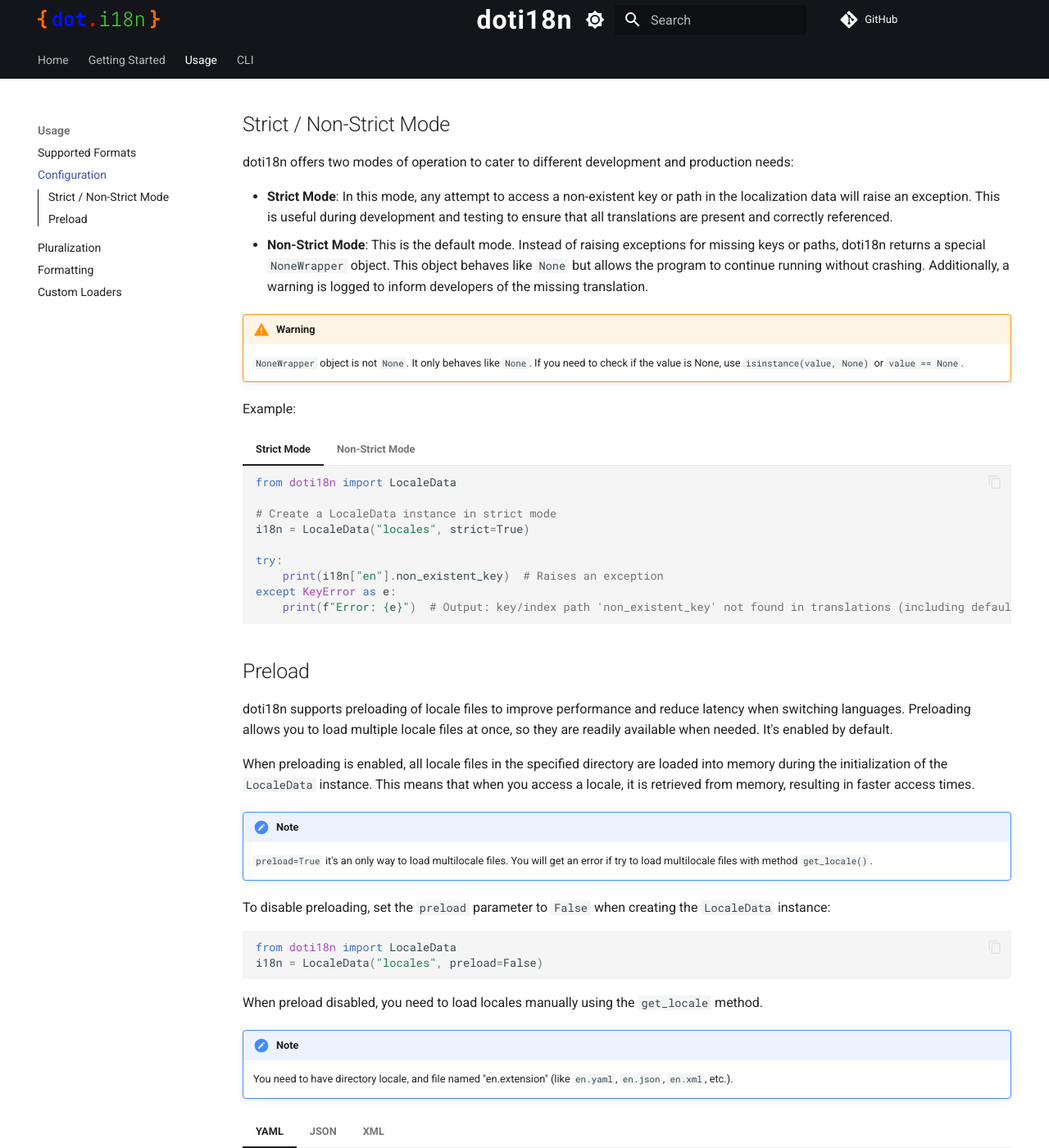
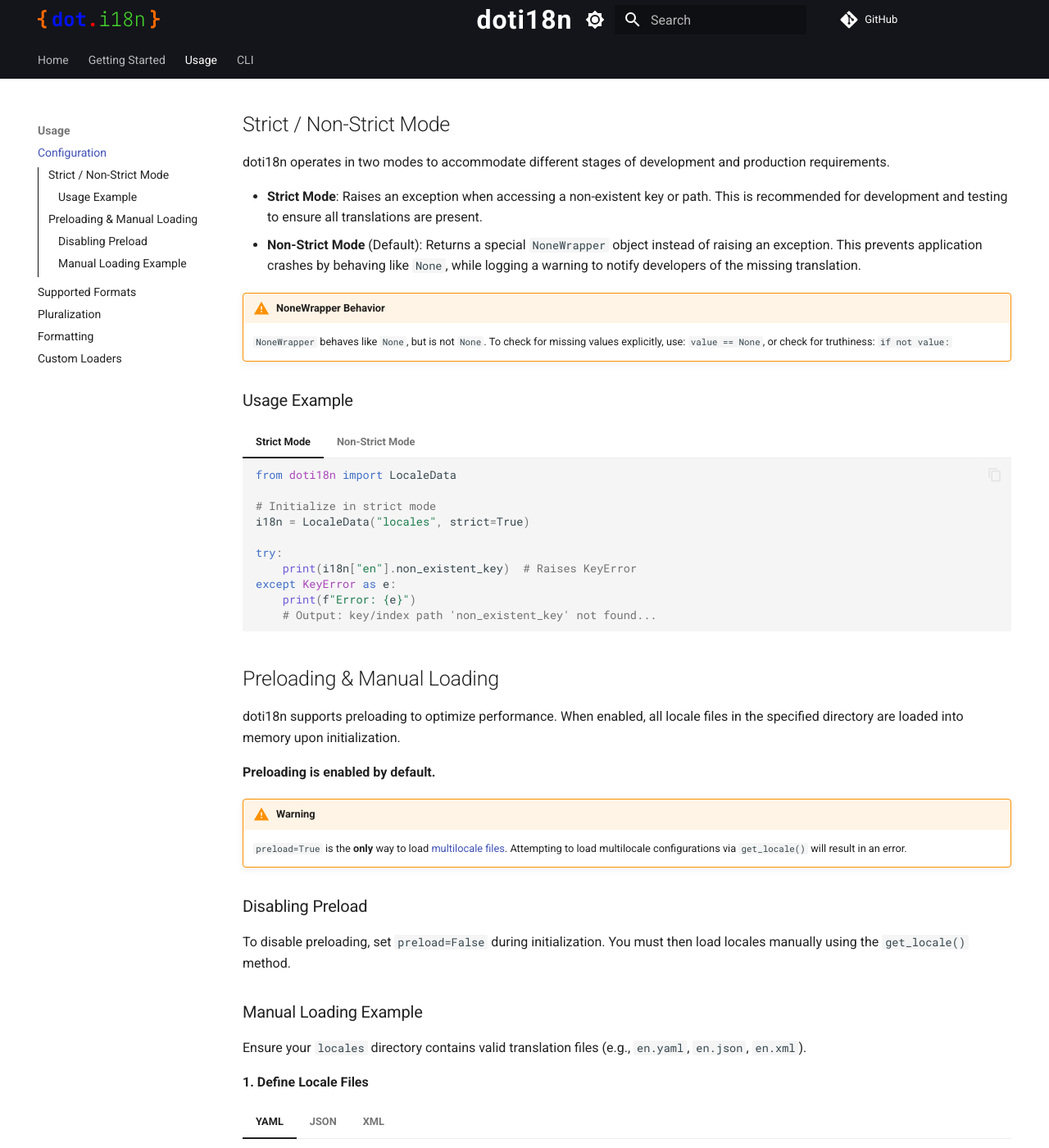
Before and after one commit to darkj3suss/doti18n, an MkDocs documentation site: the page built from docs/pages/usage/configuration.md, in a window 1280 px wide and 1400 px high. Shown: the whole window at 82% size. Built offline with MkDocs 1.6.1 and Material for MkDocs 9.7.7, drawn with Linux system fonts in a browser that asks for light colours; comment, search, counter and statistics services are not loaded; some of the changed text lies outside the part shown.

Commit message:
docs: fix markup errors; change structure; prettify configuration

````diff
--- a/docs/mkdocs.yaml
+++ b/docs/mkdocs.yaml
@@ -14,8 +14,8 @@
     - Home: index.md
     - Getting Started: getting_started.md
     - Usage:
+        - Configuration: usage/configuration.md
         - Supported Formats: usage/supported_formats.md
-        - Configuration: usage/configuration.md
         - Pluralization: usage/pluralization.md
         - Formatting: usage/formatting.md
         - Custom Loaders: usage/custom_loaders.md
--- a/docs/pages/usage/configuration.md
+++ b/docs/pages/usage/configuration.md
@@ -1,92 +1,104 @@
 ## Strict / Non-Strict Mode
-doti18n offers two modes of operation to cater to different development and production needs:
 
-- **Strict Mode**: In this mode, any attempt to access a non-existent key or path in the localization data will raise an exception.
-  This is useful during development and testing to ensure that all translations are present and correctly referenced.
-- **Non-Strict Mode**: This is the default mode. Instead of raising exceptions for missing keys or paths, doti18n returns a special `NoneWrapper` object. This object behaves like `None` but allows the program to continue running without crashing.
-  Additionally, a warning is logged to inform developers of the missing translation.
+doti18n operates in two modes to accommodate different stages of development and production requirements.
 
-!!! warning
-    `NoneWrapper` object is not `None`. It only behaves like `None`. If you need to check if the value is None, use `isinstance(value, None)` or `value == None`.
+- **Strict Mode**: Raises an exception when accessing a non-existent key or path. This is recommended for development and testing to ensure all translations are present.
+- **Non-Strict Mode** (Default): Returns a special `NoneWrapper` object instead of raising an exception. This prevents application crashes by behaving like `None`, while logging a warning to notify developers of the missing translation.
 
+!!! warning "NoneWrapper Behavior"
+    `NoneWrapper` behaves like `None`, but is not `None`.
+    To check for missing values explicitly, use: `value == None`, or check for truthiness: `if not value:`
 
+### Usage Example
 
-
-
-Example:
 === "Strict Mode"
     ```python
     from doti18n import LocaleData
 
-    # Create a LocaleData instance in strict mode
+    # Initialize in strict mode
     i18n = LocaleData("locales", strict=True)
 
     try:
-        print(i18n["en"].non_existent_key)  # Raises an exception
+        print(i18n["en"].non_existent_key)  # Raises KeyError
     except KeyError as e:
-        print(f"Error: {e}")  # Output: key/index path 'non_existent_key' not found in translations (including default 'en'). None will be returned.
+        print(f"Error: {e}")
+        # Output: key/index path 'non_existent_key' not found...
     ```
+
 === "Non-Strict Mode"
     ```python
     import logging
     from doti18n import LocaleData
 
-    # Configure logging to see warnings
+    # Configure logging to capture warnings
     logging.basicConfig(level=logging.WARNING)
-    # Create a LocaleData instance in non-strict mode (default)
+
+    # Initialize in non-strict mode (default)
     i18n = LocaleData("locales", strict=False)
 
     translation = i18n["en"].non_existent_key
 
     print(translation)  # Output: None
-    # And you see in logs something like:
-    # WARNING:LocaleTranslator['en']: key/index path 'non_existent_key' not found in translations (including default 'en'). None will be returned.
+    # Log: WARNING:LocaleTranslator['en']: key/index path 'non_existent_key' not found...
     ```
 
-## Preload
+## Preloading & Manual Loading
 
-doti18n supports preloading of locale files to improve performance and reduce latency when switching languages.
-Preloading allows you to load multiple locale files at once, so they are readily available when needed.
-It's enabled by default.
+doti18n supports preloading to optimize performance.
+When enabled, all locale files in the specified directory are loaded into memory upon initialization.
 
-When preloading is enabled, all locale files in the specified directory are loaded into memory during the initialization of the `LocaleData` instance.
-This means that when you access a locale, it is retrieved from memory, resulting in faster access times.
+**Preloading is enabled by default.**
 
-!!! note
-    `preload=True` it's an only way to load multilocale files. You will get an error if try to load multilocale files with method `get_locale()`.
+!!! warning
+    `preload=True` is the **only** way to load [multilocale files](supported_formats.md#multilocale-files).
+    Attempting to load multilocale configurations via `get_locale()` will result in an error.
 
-To disable preloading, set the `preload` parameter to `False` when creating the `LocaleData` instance:
+### Disabling Preload
 
-```python
-from doti18n import LocaleData
-i18n = LocaleData("locales", preload=False)
-```
+To disable preloading, set `preload=False` during initialization.
+You must then load locales manually using the `get_locale()` method.
 
-When preload disabled, you need to load locales manually using the `get_locale` method.
+### Manual Loading Example
 
-!!! note
-    You need to have directory locale, and file named "en.extension" (like `en.yaml`, `en.json`, `en.xml`, etc.).
+Ensure your `locales` directory contains valid translation files (e.g., `en.yaml`, `en.json`, `en.xml`).
+
+**1. Define Locale Files**
 
 === "YAML"
+    `locales/en.yaml`:
     ```yaml
     hello: "Hello World!"
     ```
 
 === "JSON"
+    `locales/en.json`:
     ```json
     {"hello": "Hello World!"}
     ```
+
 === "XML"
+    `locales/en.xml`:
     ```xml
     <locale>
         <hello>Hello World!</hello>
     </locale>
     ```
 
-And use it as follows:
+**2. Load and Access**
+
 ```python
 from doti18n import LocaleData
+
+# 1. Initialize without preloading
 i18n = LocaleData("locales", preload=False)
+
+# 2. Manually load a specific locale
 t = i18n.get_locale("en")
+
+# 3. Access translations
 print(t.hello)  # Output: Hello World!
 ```
+
+!!! note
+    When using `get_locale()` method, you don't need to specify file extensions.
+    doti18n automatically detects and loads the appropriate file if it exists and is not loaded yet.
````
Also changed, not shown: docs/pages/usage/pluralization.md (+1 -0 lines).
